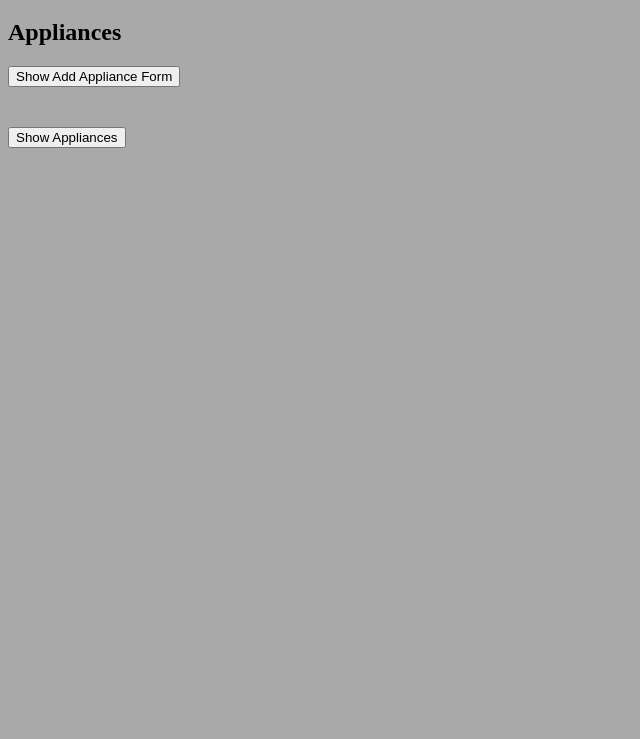
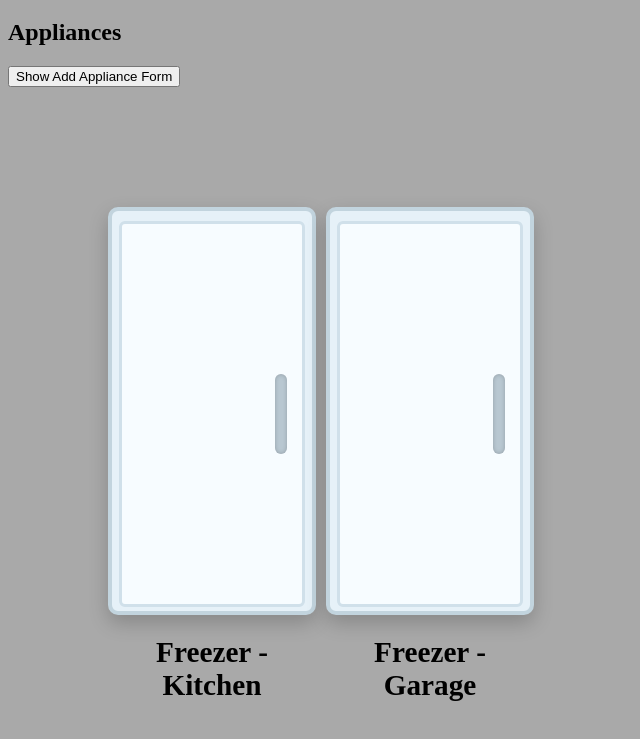
Before and after one commit to TheRealWhiteWyvern/Kitchen_Tracker, a plain HTML site: page kitchen.html in a window 1280 px wide. Shown: the part 61-800 px from the top of the page, without its empty margins (0-640 px from the left). Drawn offline with Linux system fonts and the light colour scheme.

Commit message:
Appliance CSS

```diff
--- a/kitchen.html
+++ b/kitchen.html
@@ -11,7 +11,7 @@
         <h2>Appliances</h2>
         <button id="toggle-add-form" onclick="toggleAddApplianceForm()">Show Add Appliance Form</button>
         <div id="appliance-form-container">
-            <form id="add-appliance-form" onsubmit="AddAppliance(document.getElementById('appliance-name').value, document.getElementById('appliance-location').value, document.getElementById('num-drawers').value); ListAppliances(); return false;">
+            <form id="add-appliance-form" onsubmit="AddAppliance(document.getElementById('appliance-name').value, document.getElementById('appliance-location').value, document.getElementById('num-drawers').value); showAppliances(); return false;">
                 <label for="appliance-name">Appliance Name:</label>
                 <input type="text" id="appliance-name" name="appliance-name" required>
                 <label for="appliance-location">Appliance Location:</label>
@@ -23,9 +23,5 @@
         </div>
         <div id="appliance-list">
         </div>
-        <div>
-            <!-- Display Appliances -->
-            <button onclick="showAppliances()">Show Appliances</button>
-        </div>
     </div>
 </body>
--- a/scripts/script.js
+++ b/scripts/script.js
@@ -40,14 +40,24 @@ function showAppliances(){
     container.innerHTML = '';
     for (let i = 0; i < ApplianceList.length; i++){
         const item = ApplianceList[i];
-        const applianceDiv = document.createElement('div');
-        applianceDiv.setAttribute("class", `appliance`);
-        applianceDiv.innerHTML = `<h3>${item.name} - ${item.location}</h3>
-                                  <p>Number of Drawers: ${item.numOfDraws}</p>`;
-        for (let j = 0; j < item.numOfDraws; j++){
-            applianceDiv.innerHTML += `<p>Drawer ${j+1}: ${item[`drawer${j+1}`].items.length} items</p>`;
-        }
-        container.appendChild(applianceDiv);
+        const appliance = document.createElement('div');
+        appliance.setAttribute("class", `appliance`);
+        const applianceDoor = document.createElement('div');
+        applianceDoor.setAttribute("class", `appliance-door`);
+        const applianceHandle = document.createElement('div');
+        applianceHandle.setAttribute("class", `appliance-handle`);
+        applianceDoor.appendChild(applianceHandle);
+        appliance.appendChild(applianceDoor);
+        const title = document.createElement('h3');
+        title.textContent = `${item.name} - ${item.location}`;
+        appliance.appendChild(title);
+
+        // appliance.innerHTML = `<h3>${item.name} - ${item.location}</h3>
+        //                           <p>Number of Drawers: ${item.numOfDraws}</p>`;
+        // for (let j = 0; j < item.numOfDraws; j++){
+        //     appliance.innerHTML += `<p>Drawer ${j+1}: ${item[`drawer${j+1}`].items.length} items</p>`;
+        // }
+        container.appendChild(appliance);
     }
 }
 
@@ -65,7 +75,6 @@ function toggleAddApplianceForm(){
     }
 }
 
-// Back-compat: HTML calls ListAppliances(); forward to showAppliances
-function ListAppliances(){
-    showAppliances();
-}
+const freezer = new Appliance('Freezer', 'Kitchen', 3);
+const freezerGarage = new Appliance('Freezer', 'Garage', 5);
+showAppliances();
--- a/styles/style.css
+++ b/styles/style.css
@@ -47,18 +47,44 @@ body {
   background-color: #45a049;
 }
 
+/* Appliance List Styles */
 #appliance-list {
-    display: grid;
-    grid-template-columns: auto auto;
-    margin-top: 20px;
-    padding: 10px;
-    border-radius: 5px;
+  display: flex;
+  margin-top: 20px;
+  padding: 100px;
+  border-radius: 5px;
+  gap: 10px;
 }
 
 .appliance {
-    background-color: #ffffff;
-    padding: 10px;
-    margin: 10px;
-    border: 1px solid #ccc;
-    border-radius: 5px;
+  font-size: 25px;
+  width: 200px;
+  height: 400px;
+  background: #e6f1f8;         /* light freezer color */
+  text-align: center;;
+  border: 4px solid #c2d4de;
+  border-radius: 10px;
+  position: relative;
+  box-shadow: 0 8px 20px rgba(0,0,0,0.2);
 }
+
+.appliance-door {
+  width: 180px;
+  height: 380px;
+  background: #f7fcff;
+  border: 3px solid #d0e0ea;
+  margin: 10px auto;
+  border-radius: 6px;
+  position: relative;
+}
+
+.appliance-handle {
+  width: 12px;
+  height: 80px;
+  background: #b8c7d1;
+  border-radius: 6px;
+  position: absolute;
+  right: 15px;
+  top: 150px;
+  box-shadow: inset 0 0 4px rgba(0,0,0,0.2);
+}
```
